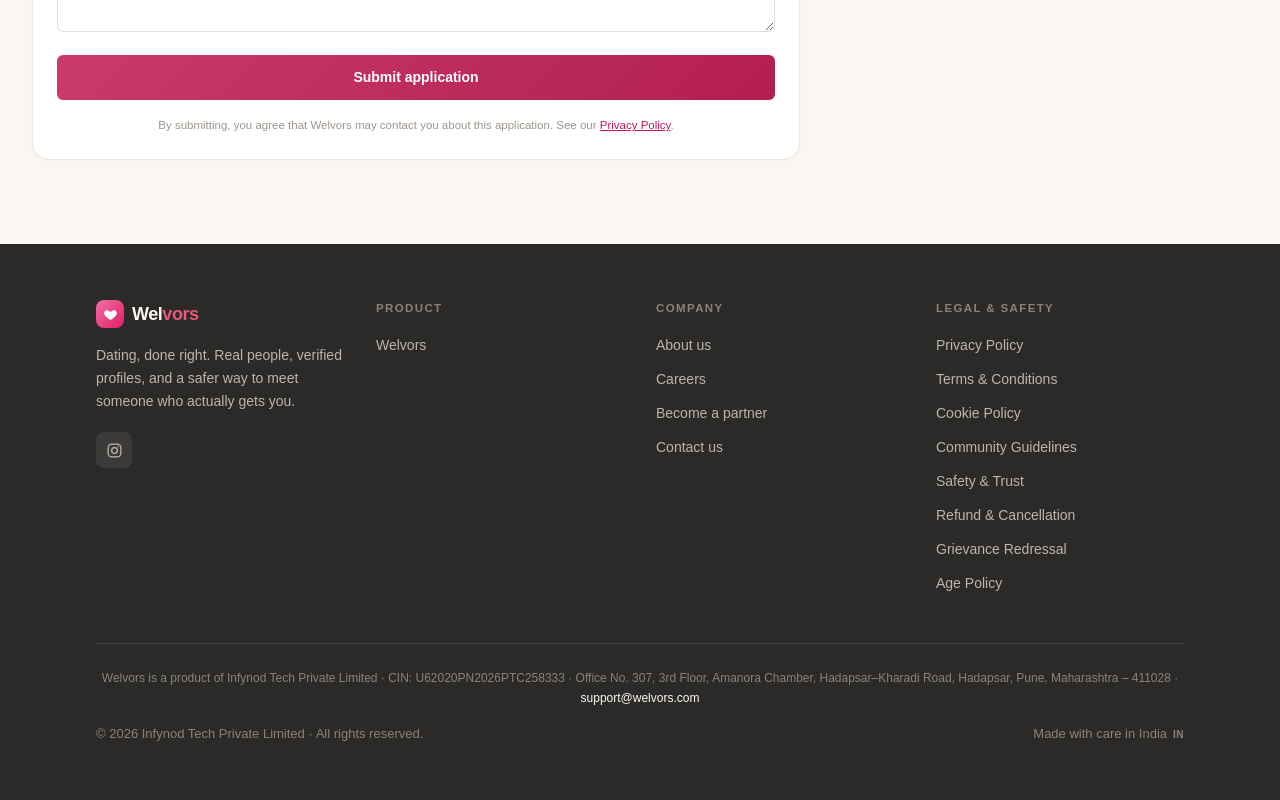
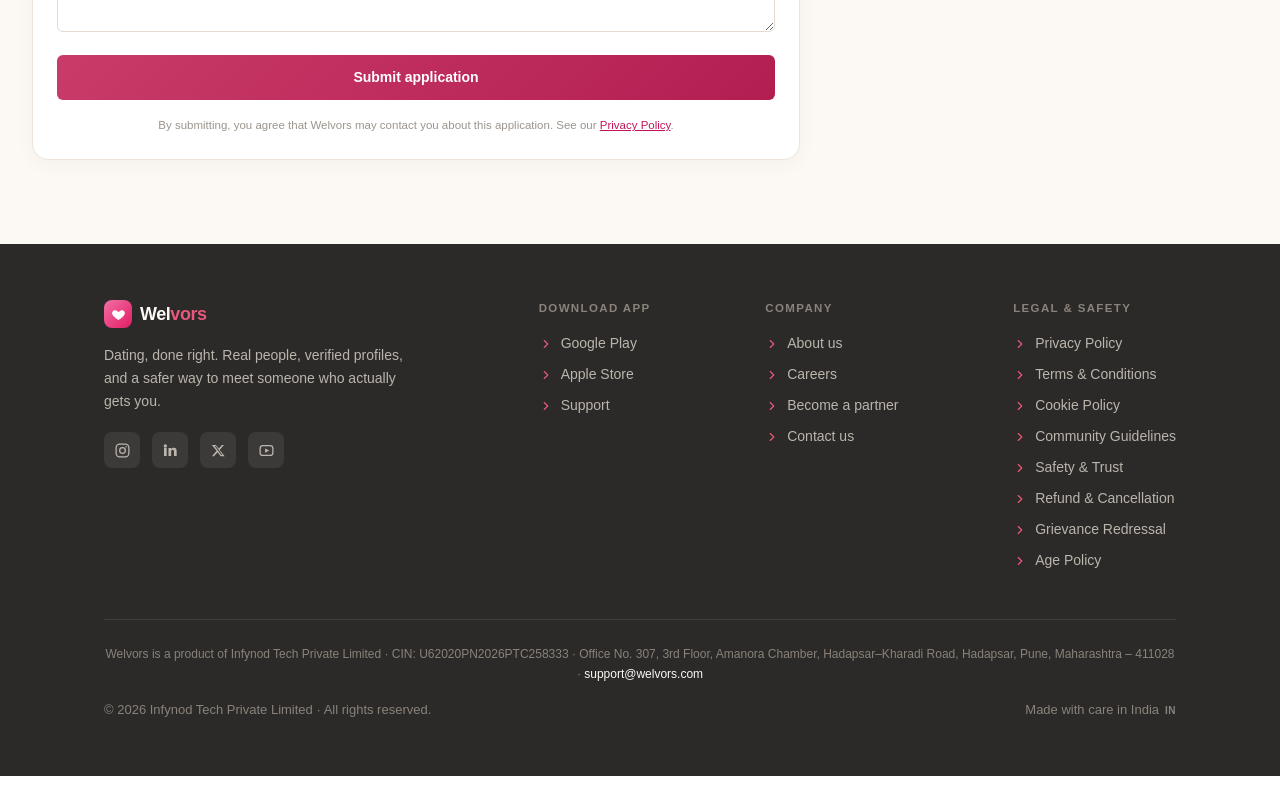
Before and after one commit to Ekata1233/Dating_LandingPage, a Next.js app: page /footer/partner in a window 1280 px wide. Shown: the part 1622-2422 px from the top of the page. After the commit the page ends 2398 px from the top, so only its background shows below. Built offline with nearby package versions, Linux system fonts and the light colour scheme; no server answers.

Commit message:
Minor UI Changes

```diff
--- a/app/components/DateNow/DateNow.tsx
+++ b/app/components/DateNow/DateNow.tsx
@@ -136,7 +136,7 @@
     <section
       id="date-now"
       ref={headerRef}
-      className="relative w-full overflow-hidden px-2 pt-20 pb-5 sm:px-8"
+      className="relative w-full overflow-hidden px-2 py-20 sm:px-8"
       style={{
         background: "radial-gradient(ellipse 130% 100% at 0% 50%, #B8A0E0 0%, #D0C4EE 22%, #E6DAF5 45%, #F2ECF8 65%, #FAF6FC 85%, #FCF8F4 100%)",
       }}
--- a/app/components/Footer/Footer.tsx
+++ b/app/components/Footer/Footer.tsx
@@ -3,7 +3,7 @@
 import Link from "next/link";
 import React, { SVGProps } from "react";
 import { useScrollReveal } from "../useScrollReveal";
-
+import { ChevronRight } from "lucide-react";
 /* ------------------------------------------------------------------ */
 /*  Brand colors inline                                                */
 /* ------------------------------------------------------------------ */
@@ -50,12 +50,27 @@
       <path d="M4.98 3.5a2.5 2.5 0 1 1 0 5 2.5 2.5 0 0 1 0-5zM3 9h4v12H3V9zm7 0h3.8v1.7h.05c.53-.95 1.83-1.95 3.77-1.95C21.4 8.75 22 11 22 14.1V21h-4v-6.1c0-1.45-.03-3.3-2-3.3-2 0-2.3 1.57-2.3 3.2V21h-4V9z" />
     </svg>
   ),
+  YouTube: (p: SVGProps<SVGSVGElement>) => (
+    <svg
+      width="17"
+      height="17"
+      viewBox="0 0 24 24"
+      fill="none"
+      stroke="currentColor"
+      strokeWidth="1.8"
+      strokeLinecap="round"
+      strokeLinejoin="round"
+      {...p}
+    >
+      <rect x="3" y="5" width="18" height="14" rx="4" />
+      <path d="M10 9L16 12L10 15V9Z" fill="currentColor" stroke="none" />
+    </svg>
+  ),
 };
 
 /* ------------------------------------------------------------------ */
 /*  SmartLink                                                          */
-/*  Hash links (#why) ke liye plain <a> — next/link inhe route nav     */
-/*  samajhta hai jisse page reload hota hai. Routes ke liye <Link>.     */
+/*  footer aur legalSafy route ke liye naye tab mein nahi khulega     */
 /* ------------------------------------------------------------------ */
 function SmartLink({
   href,
@@ -68,15 +83,15 @@
   style?: React.CSSProperties;
   children: React.ReactNode;
 }) {
-  if (href.startsWith("#")) {
+  if (href.includes("footer") || href.startsWith("legalSafety")) {
     return (
-      <a href={href} className={className} style={style}>
+      <Link href={href} className={className} style={style}>
         {children}
-      </a>
+      </Link>
     );
   }
   return (
-    <Link href={href} className={className} style={style}>
+    <Link href={href} className={className} style={style} target="_blank" rel="noopener noreferrer">
       {children}
     </Link>
   );
@@ -87,9 +102,11 @@
 /* ------------------------------------------------------------------ */
 const COLUMNS = [
   {
-    heading: "Product",
+    heading: "Download App",
     links: [
-      { label: "Welvors", href: "https://play.google.com" },
+      { label: "Google Play", href: "https://play.google.com" },
+      { label: "Apple Store", href: "https://apps.apple.com/" },
+      { label: "Support", href: "mailto:support@welvors.com" },
     ],
   },
   {
@@ -118,6 +135,9 @@
 
 const SOCIALS = [
   { label: "Instagram", href: "https://www.instagram.com/welvors__official?utm_source=qr&igsh=MXN5bzA0Y2g1emoxMg==", icon: <Icon.Instagram /> },
+  { label: "LinkedIn", href: "https://www.linkedin.com/", icon: <Icon.LinkedIn /> },
+  { label: "X", href: "https://www.x.com/", icon: <Icon.X /> },
+  { label: "YouTube", href: "https://www.youtube.com/", icon: <Icon.YouTube /> },
 ];
 
 function Footer() {
@@ -132,9 +152,9 @@
         .welvors-footer-link:hover { color: ${C.pink} !important; }
       `}</style>
 
-      <div className="mx-auto max-w-6xl px-4 py-14 sm:px-6 lg:px-8">
+      <div className="mx-auto max-w-6xl px-4 py-14 sm:px-10 lg:px-10">
         {/* ==================== Top grid ==================== */}
-        <div className="grid grid-cols-1 gap-10 sm:grid-cols-2 lg:grid-cols-4 lg:gap-8">
+        <div className="grid grid-cols-1 gap-10 sm:grid-cols-2 lg:flex justify-between lg:gap-8">
           {/* ---- Brand column ---- */}
           <div className="sm:col-span-2 lg:col-span-1">
             <Link href="/" className="flex items-center gap-2">
@@ -172,7 +192,7 @@
                   aria-label={s.label}
                   target="_blank"
                   rel="noopener noreferrer"
-                  className="wv-card-lift flex h-9 w-9 items-center justify-center rounded-lg transition-all duration-300 hover:scale-110"
+                  className="wv-card-lift flex h-9 w-9 items-center justify-center rounded-lg transition-all duration-300 hover:scale-105"
                   style={{ color: C.body, backgroundColor: C.socialBg }}
                 >
                   {s.icon}
@@ -185,23 +205,26 @@
           {COLUMNS.map((col) => (
             <div key={col.heading}>
               <h3
-                className="text-[11.5px] font-semibold uppercase tracking-[0.12em]"
+                className="text-[11.5px]  font-semibold uppercase tracking-[0.12em]"
                 style={{ color: C.label }}
               >
                 {col.heading}
               </h3>
-              <ul className="mt-4 space-y-2.5">
+              <ul className="mt-4 space-y-2.5 ">
                 {col.links.map((l) => (
-                  <li key={l.label}>
+                  <div className="flex flex-row items-center gap-2 transition-transform duration-300 ease-in-out hover:translate-x-1" key={l.label}>
                     <SmartLink
                       href={l.href}
-                      className="welvors-footer-link text-[14px]"
+                      className="welvors-footer-link text-[14px] flex flex-row items-center gap-2"
                       style={{ color: C.body }}
+
                     >
+                      <ChevronRight size={14} color="#E8587A" />
+                      <li>
                         {l.label}
+                      </li>
                     </SmartLink>
-                  </li>
-                ))}
+                  </div>))}
               </ul>
             </div>
           ))}
--- a/app/components/Header/Header.tsx
+++ b/app/components/Header/Header.tsx
@@ -345,7 +345,7 @@
       ref={headerRef}
       style={{
         background: "linear-gradient(to left, #FFB3C7, #FFD1DD, #FFF9FA)",
-      }} className="relative w-full overflow-hidden py-6 px-2 sm:px-10 pt-6 sm:pt-14"
+      }} className="relative flex min-h-screen w-full overflow-hidden px-2 sm:px-10 py-6 sm:py-14"
     >
 
       {/* Soft pink glow top-right */}
@@ -423,7 +423,7 @@
                 <button
                 type="button"
                 onClick={handleDiscover}
-                className="cm-cta groupn relative inline-flex items-center justify-center gap-2 overflow-hidden rounded-full px-6 py-2.5 text-[13px] font-bold text-white shadow-lg cursor-pointer transition-all duration-300 hover:scale-105 hover:shadow-[0_12px_36px_rgba(194,21,89,0.4)] active:scale-95 w-full sm:w-auto"
+                className="cm-cta group relative inline-flex items-center justify-center gap-2 overflow-hidden rounded-full px-6 py-2.5 text-[13px] font-bold text-white shadow-lg cursor-pointer transition-all duration-300 hover:scale-105 hover:shadow-[0_12px_36px_rgba(194,21,89,0.4)] active:scale-95 w-full sm:w-auto"
                 style={{
                   background: "linear-gradient(135deg, #F26FA6 0%, #E11D63 100%)",
                   backgroundSize: "200% 200%",
--- a/app/components/VerifiedCommunity/VerifiedCommunity.tsx
+++ b/app/components/VerifiedCommunity/VerifiedCommunity.tsx
@@ -238,7 +238,7 @@
     <div
       ref={cardRef}
       onMouseMove={handleMouseMove}
-      className={`wv-glow-card bg-white p-6 transition-all duration-500 ${isActive ? "scale-[1.02] shadow-[0_12px_40px_rgba(0,0,0,0.08)]" : "shadow-[0_4px_20px_rgba(43,42,40,0.04)]"}`}
+      className={`group  wv-glow-card bg-white p-6 transition-all duration-500 shadow-[0_12px_40px_rgba(0,0,0,0.08)]"}`}
       style={{
         borderColor: a.cardBorder,
         border: `1px solid ${a.cardBorder}`,
@@ -247,7 +247,7 @@
       {/* Tier badge + icon */}
       <div className="flex items-center gap-3">
         <div
-          className="wv-glow-icon flex h-12 w-12 items-center justify-center rounded-xl"
+          className="flex h-12 w-12 items-center group-hover:shadow-[0_12px_40px_rgba(0,0,0,0.08)] justify-center rounded-xl"
           style={{ backgroundColor: a.tint, color: a.main }}
         >
           {tier.icon}
--- a/app/components/WhyWelvors/WhyWelvors.tsx
+++ b/app/components/WhyWelvors/WhyWelvors.tsx
@@ -139,7 +139,7 @@
       id="why"
       ref={sectionRef}
       style={{
-background: "linear-gradient(to top, #FFD0DC 0%, #FFE0E8 35%, #FFF0F4 75%, #FFF8FA 88%, #FFFBFC 100%)",      }} className="w-full scroll-mt-[50px] py-8 sm:py-10"
+background: "linear-gradient(to top, #FFD0DC 0%, #FFE0E8 35%, #FFF0F4 75%, #FFF8FA 88%, #FFFBFC 100%)",      }} className="w-full scroll-mt-[50px] py-12 sm:py-12"
     >
       <div className="mx-auto max-w-7xl px-4 sm:px-6 lg:px-8">
         {/* -------------------- Header -------------------- */}
@@ -236,7 +236,7 @@
               </h3>
 
               {/* Body */}
-              <p className="relative mt-3 text-[14px] leading-relaxed text-slate-500 text-center">
+              <p className="relative mt-3 text-[14px] leading-relaxed text-gray-800 text-center">
                 {f.body}
               </p>
             </div>
--- a/app/components/eventsSection/events.tsx
+++ b/app/components/eventsSection/events.tsx
@@ -87,7 +87,7 @@
     <section
       id="events"
       ref={headerRef}
-      className="relative w-full overflow-hidden px-2 pb-5 py-16 sm:px-8"
+      className="relative w-full overflow-hidden px-2  py-16 sm:px-8"
       style={{
         background: "radial-gradient(ellipse 135% 95% at 100% 50%, #FFA8BC 0%, #FFBCC8 20%, #FFD4DE 42%, #FFE6ED 62%, #FFF2F5 80%, #FFF9FA 100%)",
 
--- a/app/footer/partner/page.tsx
+++ b/app/footer/partner/page.tsx
@@ -524,7 +524,7 @@
                       By submitting, you agree that Welvors may contact you
                       about this application. See our{" "}
                       <Link
-                        href="/privacy"
+                        href="/legalSafety/privacyPolicy"
                         className="underline hover:opacity-70"
                         style={{ color: C.pink }}
                       >
--- a/app/waitlist/waitlistConfig.tsx
+++ b/app/waitlist/waitlistConfig.tsx
@@ -20,6 +20,7 @@
   dotIdle: "#F3D6DF",
   ctaFrom: "#D0405F",
   ctaTo: "#C21559",
+  gradientPink : "linear-gradient(135deg, #F26FA6 0%, #E11D63 100%)"
 };
 
 /* ------------------------------------------------------------------ */
```
Also changed, not shown: app/components/CommitmentMode/CommitmentMode.tsx (+6 -5 lines), app/components/DownloadApp/DownloadAppFeature.tsx (+5 -3 lines), app/components/auth/LoginModal.tsx (+9 -4 lines), app/components/endpoints/steps/LoginPhone.tsx (+6 -10 lines). Lines whose indentation alone changed are shown as unchanged.
